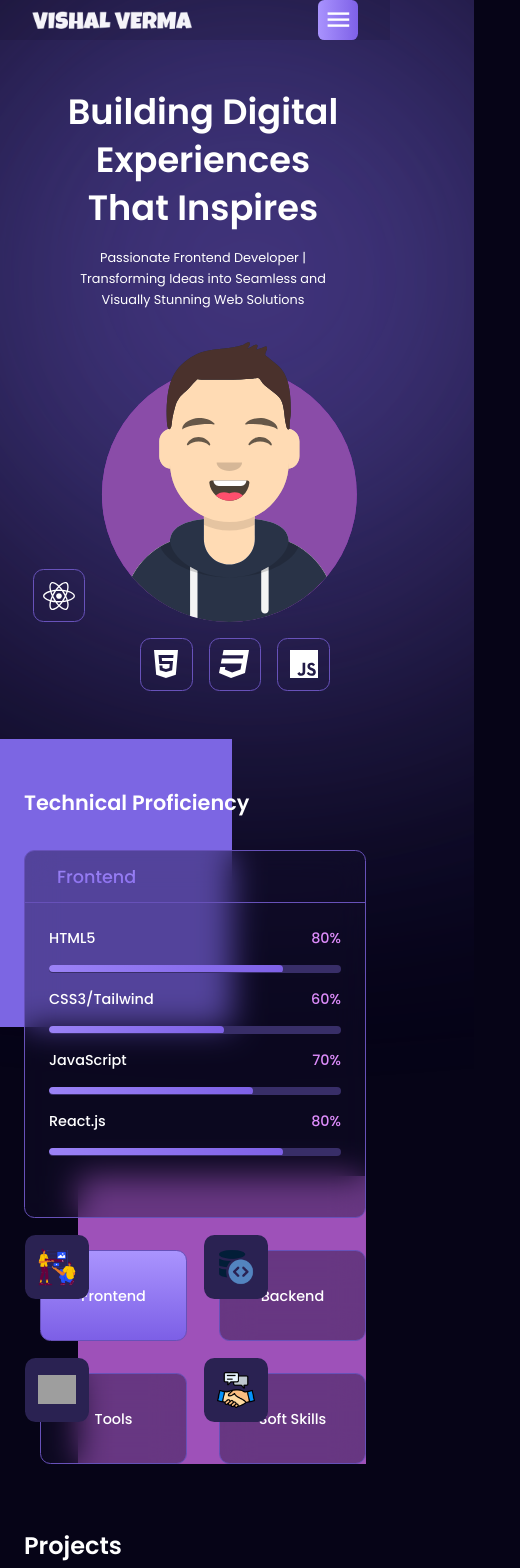
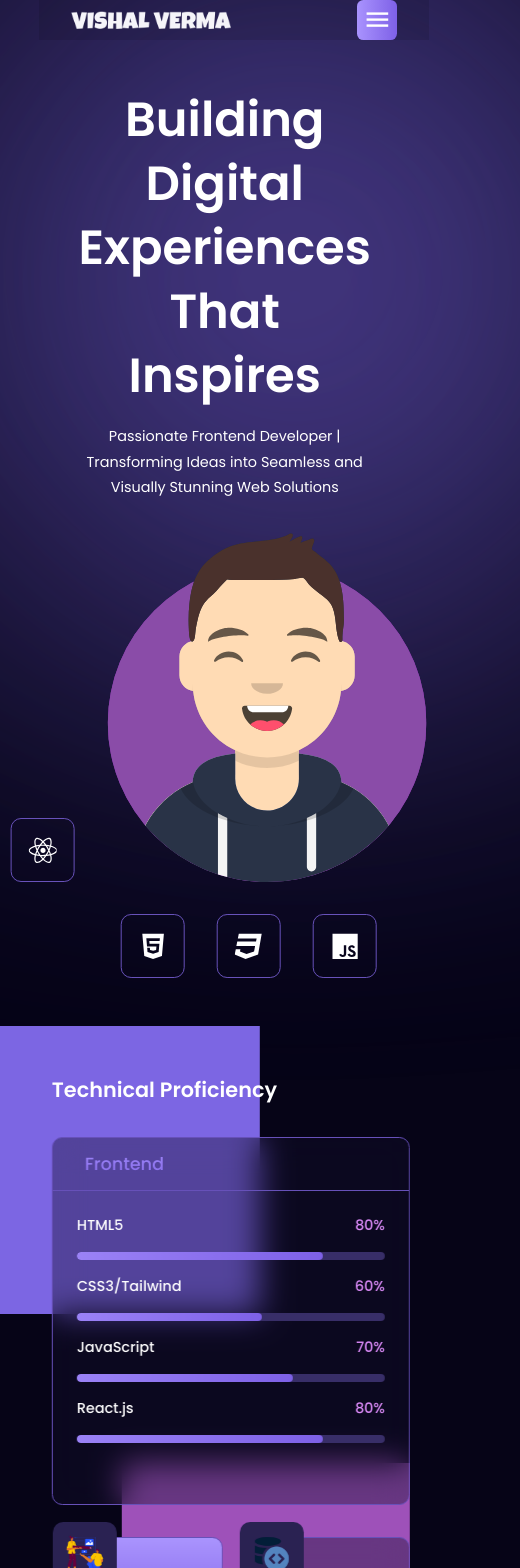
Before and after one commit to vishal124942/PORTFOLIO-1, a React (Create React App) app: page / in a window 390 px wide. Shown: the top 1568 px of the page, 520 px wide, since content can reach past the window. Built offline with nearby package versions, Linux system fonts and the light colour scheme; grey boxes are pictures that could not be loaded.

Commit message:
Made More Responsive

```diff
--- a/src/App.css
+++ b/src/App.css
@@ -8,3 +8,8 @@
     padding: 0 1.5rem;
   }
 }
+@media (min-width: 375px) and (max-width: 400px) {
+  .container {
+    padding: 0 1rem;
+  }
+}
--- a/src/components/ContactMe/ContactMe.css
+++ b/src/components/ContactMe/ContactMe.css
@@ -20,3 +20,8 @@
     margin-bottom: 2rem;
   }
 }
+@media (min-width: 375px) and (max-width: 400px) {
+  .contact-container {
+    transform: translateX(10%);
+  }
+}
--- a/src/components/Footer/Footer.css
+++ b/src/components/Footer/Footer.css
@@ -25,3 +25,8 @@
   height: 1.6rem;
   transform: translateY(-8px);
 }
+@media (min-width: 375px) and (max-width: 400px) {
+  .footer {
+    transform: translateX(10%);
+  }
+}
--- a/src/components/Header.css
+++ b/src/components/Header.css
@@ -118,3 +118,9 @@ body {
     padding: 0 2rem;
   }
 }
+@media (min-width: 375px) and (max-width: 400px) {
+  .nav-wrapper {
+    transform: translateX(10%);
+    width: screen;
+  }
+}
--- a/src/components/Hero./Hero.css
+++ b/src/components/Hero./Hero.css
@@ -136,7 +136,7 @@
     right: 0rem;
   }
 }
-@media (max-width: 600px) {
+@media (min-width: 401px) and (max-width: 600px) {
   .hero-content h2 {
     font-size: 2.2rem;
     line-height: 3rem;
@@ -174,3 +174,11 @@
     width: 2rem;
   }
 }
+@media (min-width: 375px) and (max-width: 400px) {
+  .hero-container {
+    transform: translateX(15%);
+  }
+  .icon-img {
+    transform: translateX(2%);
+  }
+}
--- a/src/components/Projects/Projects.css
+++ b/src/components/Projects/Projects.css
@@ -53,3 +53,8 @@
     right: -1rem;
   }
 }
+@media (min-width: 375px) and (max-width: 400px) {
+  .project-container {
+    transform: translateX(10%);
+  }
+}
--- a/src/components/Skills/Skills.css
+++ b/src/components/Skills/Skills.css
@@ -73,3 +73,8 @@
     padding: 0;
   }
 }
+@media (min-width: 375px) and (max-width: 400px) {
+  .skills-container {
+    transform: translateX(10%);
+  }
+}
```
